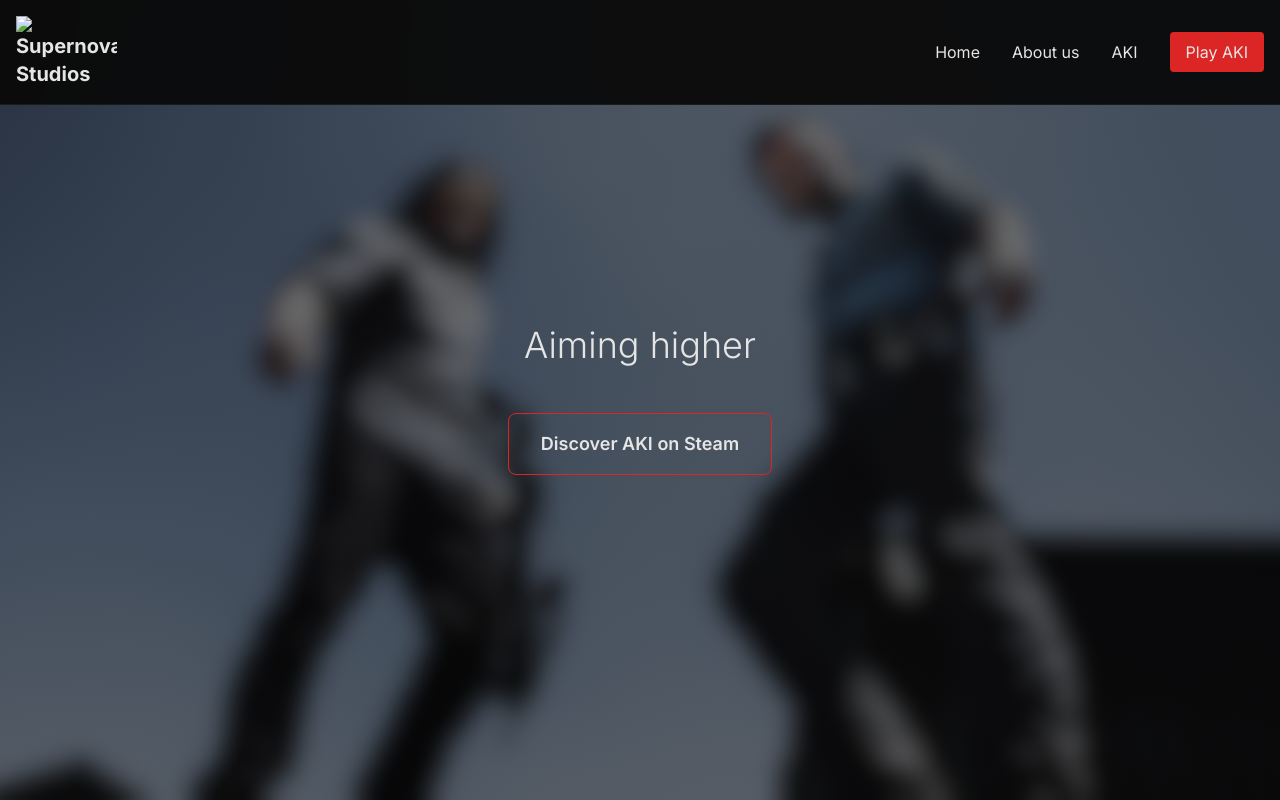
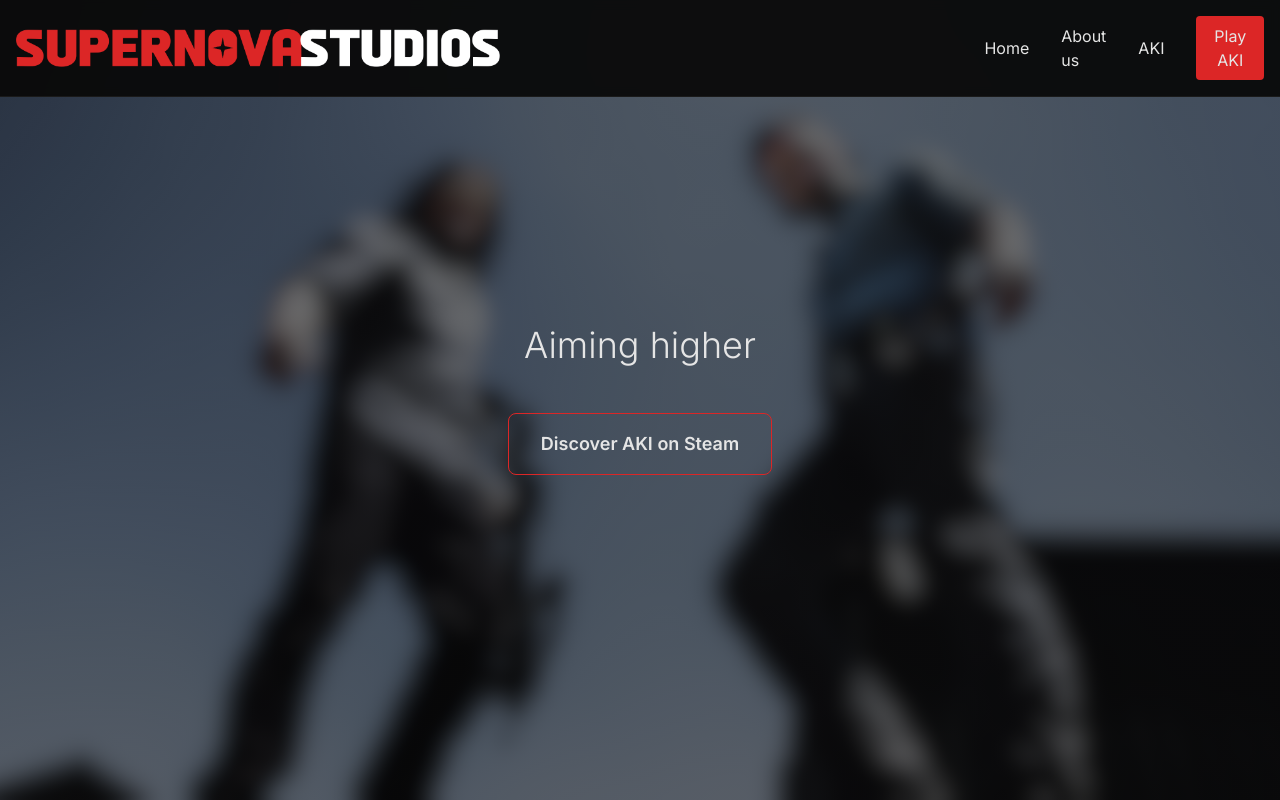
Before and after one commit to SupernovaStudios-pro/website, a plain HTML site: page wip/index.html in a window 1280 px wide. Shown: the top 800 px of the page. Drawn offline with nearby package versions, Linux system fonts and the light colour scheme.

Commit message:
Update index.html

```diff
--- a/wip/index.html
+++ b/wip/index.html
@@ -62,7 +62,7 @@
 		<nav class="container mx-auto px-4 py-4">
 			<div class="flex items-center justify-between">
 				<a href="#" class="logo-link-primary flex items-center space-x-2 text-xl font-bold" onclick="navigateTo('home')">
-					<img src="logo.png" alt="Supernova Studios" />
+					<img src="../logo.png" alt="Supernova Studios" />
 				</a>
 
 				<div class="hidden md:flex items-center space-x-8">
@@ -344,7 +344,7 @@
             <div class="flex flex-col md:flex-row justify-between items-center">
                 <div class="mb-4 md:mb-0">
                     <div class="logo-link-secondary flex items-center space-x-2 text-lg font-bold">
-                        <img src="logo.png" alt="Supernova Studios" />
+                        <img src="../logo.png" alt="Supernova Studios" />
                     </div>
                     <p class="text-muted text-sm mt-2">Aiming Higher</p>
                 </div>
```
